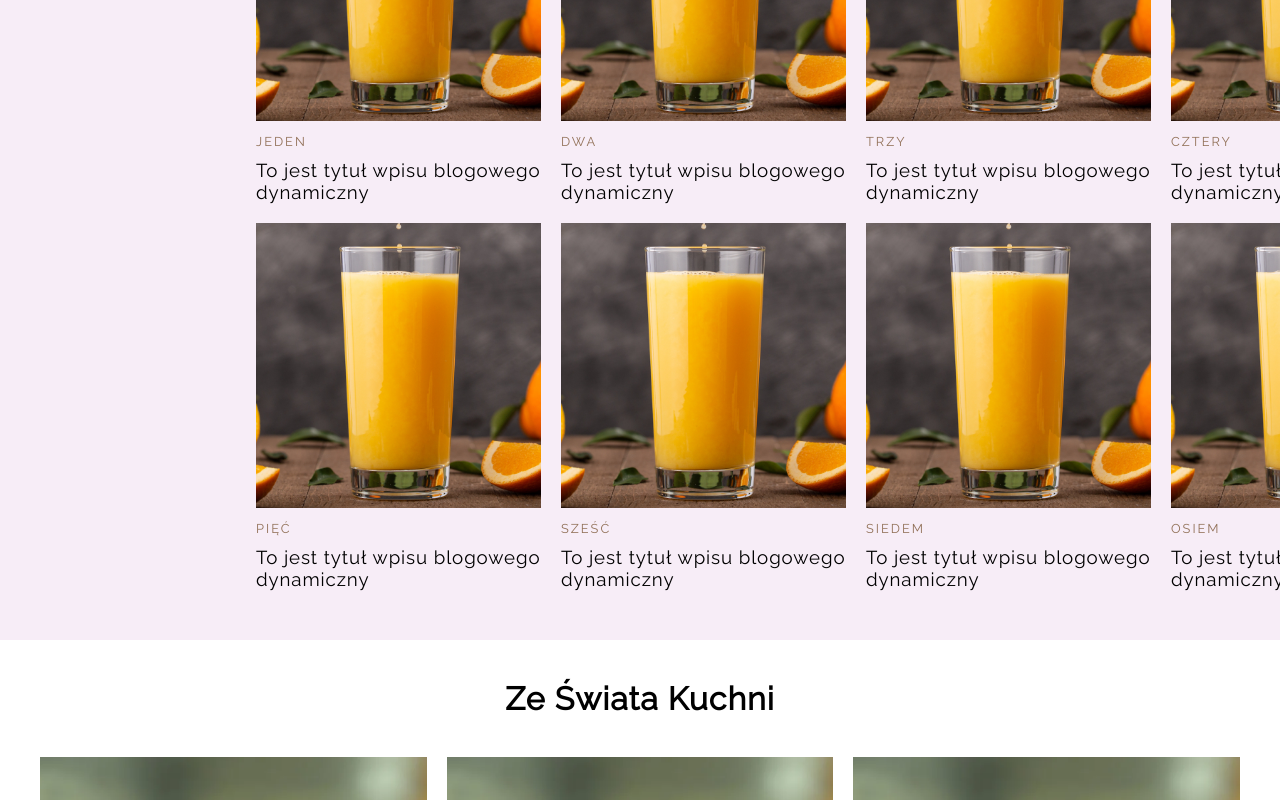
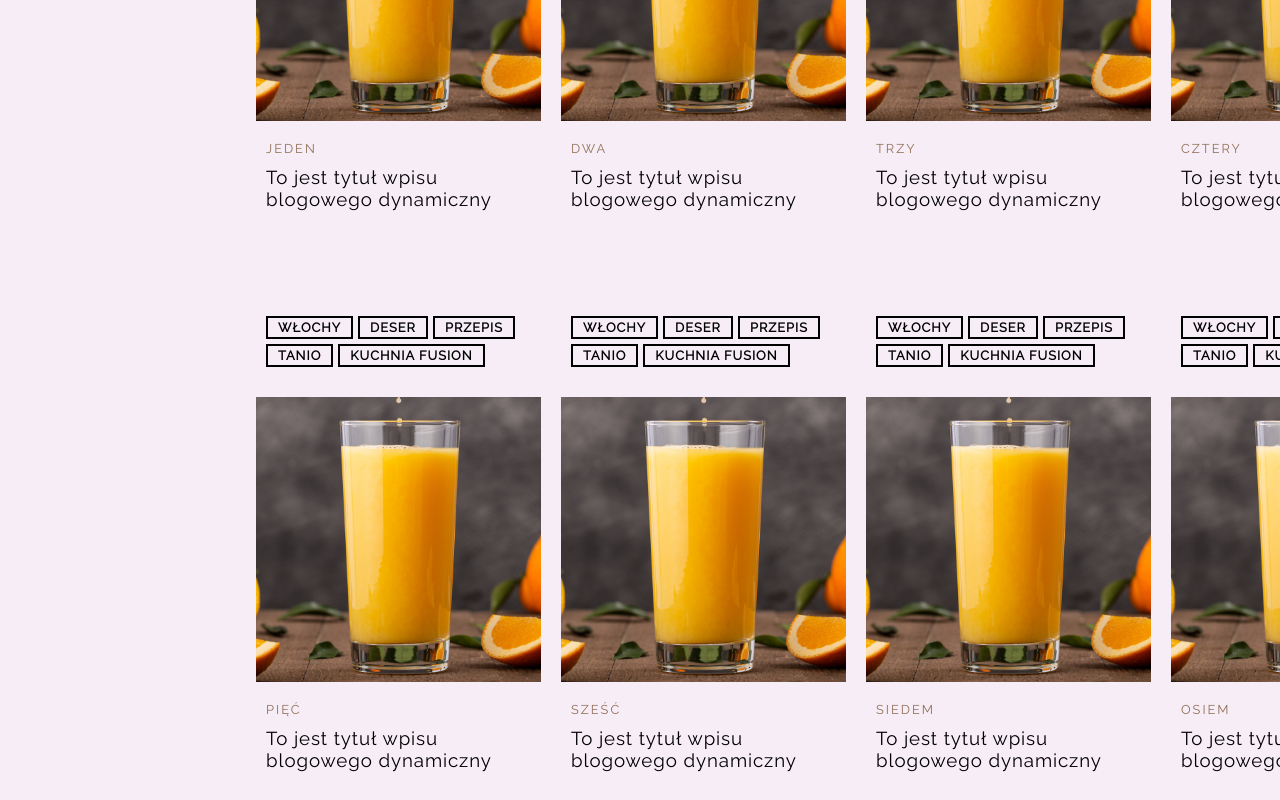
Before and after one commit to wojank/share-my-recipe, a Vue app in the folder frontend/: page / in a window 1280 px wide. Shown: the part 1200-2000 px from the top of the page. Built offline with nearby package versions, Linux system fonts and the light colour scheme; a web font is replaced by a local one.

Commit message:
26th, frontend: created CategoryTags component, updated TheCard component

```diff
--- /dev/null
+++ b/frontend/src/assets/sass/components/category-tags.scss
@@ -0,0 +1,14 @@
+.tags {
+  display: flex;
+  flex-wrap: wrap;
+  gap: 5px;
+
+  &__tag {
+    font-weight: bold;
+    border: 2px solid black;
+    padding: 2px 10px;
+    text-transform: uppercase;
+    font-size: 0.8rem;
+    letter-spacing: 1px;
+  }
+}
--- a/frontend/src/assets/sass/components/the-card.scss
+++ b/frontend/src/assets/sass/components/the-card.scss
@@ -3,6 +3,12 @@
     width: 285px;
     height: 285px;
     margin-bottom: 10px;
+  }
+
+  &__typography {
+    padding: 10px;
+    display: flex;
+    flex-direction: column;
   }
 
   &__category {
@@ -17,6 +23,7 @@
   &__title {
     font-weight: 400;
     letter-spacing: 0.9px;
+    flex: 0 1 150px;
   }
 }
 
--- /dev/null
+++ b/frontend/src/components/CategoryTags.vue
@@ -0,0 +1,13 @@
+<script setup lang="ts">
+const tags = ["włochy", "deser", "przepis", "tanio", "kuchnia fusion"];
+</script>
+
+<template>
+  <div class="tags">
+    <span v-for="tag in tags" class="tags__tag">{{ tag }}</span>
+  </div>
+</template>
+
+<style scoped lang="scss">
+@import "../assets/sass/components/category-tags.scss";
+</style>
--- a/frontend/src/components/TheCard.vue
+++ b/frontend/src/components/TheCard.vue
@@ -1,6 +1,9 @@
 <script setup lang="ts">
+import CategoryTags from "./CategoryTags.vue";
+
 defineProps<{ elo: string }>();
 </script>
+
 <template>
   <a href="#" class="card-link">
     <article class="card">
@@ -8,10 +11,12 @@ defineProps<{ elo: string }>();
       <div class="card__typography">
         <span class="card__category">{{ elo }}</span>
         <h3 class="card__title">To jest tytuł wpisu blogowego dynamiczny</h3>
+        <CategoryTags />
       </div>
     </article>
   </a>
 </template>
+
 <style scoped>
 @import "../assets/sass/components/the-card.scss";
 </style>
```
